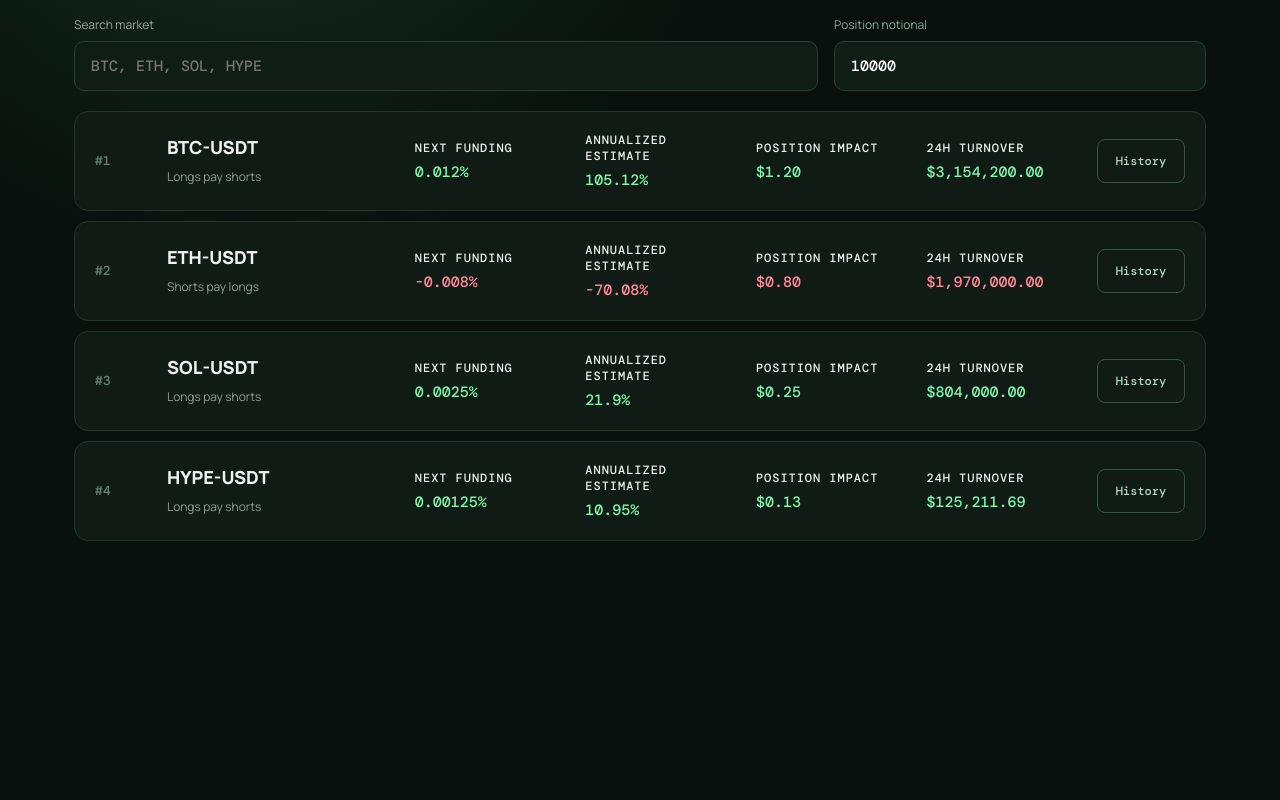
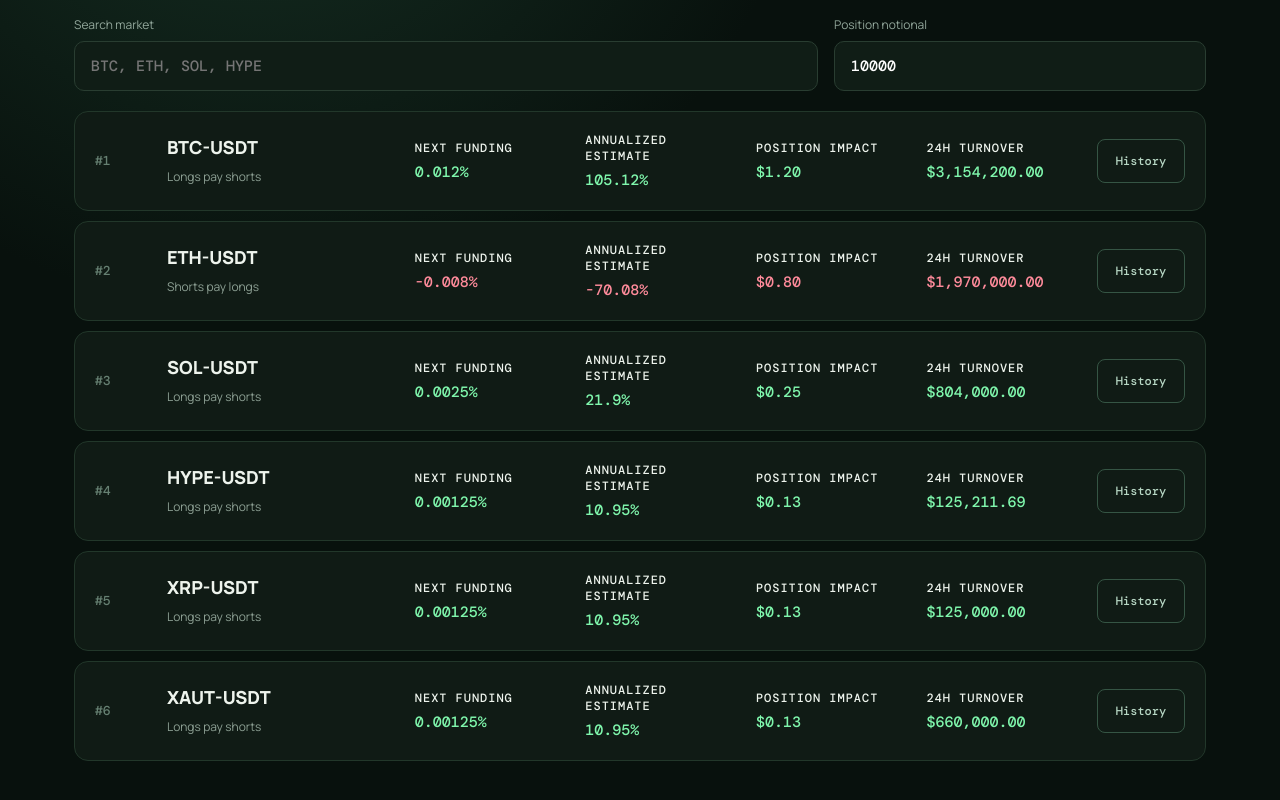
Before and after one commit to Hug0x0/real-funding-radar, a React (Vite) app: page / in a window 1280 px wide. Shown: the part 250-1050 px from the top of the page. Before the commit the page ends 847 px from the top, so only its background shows below. Built offline with nearby package versions, Linux system fonts and the light colour scheme; no server answers.

Commit message:
feat: add XRP and XAUT demo markets

```diff
--- a/src/mock.ts
+++ b/src/mock.ts
@@ -5,4 +5,6 @@ export const demoTickers: MarketTicker[] = [
   { market_id: "eth", symbol: "ETH-USDT", mark_price: "3544.8", index_price: "3547.1", open_interest_value: "846000", volume_24h: "555.7", turnover_24h: "1970000", perp_next_funding_rate: "-0.00008", perp_next_funding_time_ms: Date.now() + 2_140_000 },
   { market_id: "sol", symbol: "SOL-USDT", mark_price: "166.42", index_price: "166.38", open_interest_value: "354000", volume_24h: "4831.1", turnover_24h: "804000", perp_next_funding_rate: "0.000025", perp_next_funding_time_ms: Date.now() + 2_140_000 },
   { market_id: "hype", symbol: "HYPE-USDT", mark_price: "76.75", index_price: "76.74", open_interest_value: "9000", volume_24h: "1573.44", turnover_24h: "125211.69", perp_next_funding_rate: "0.0000125", perp_next_funding_time_ms: Date.now() + 2_140_000 },
+  { market_id: "xrp", symbol: "XRP-USDT", mark_price: "1.25", index_price: "1.25", open_interest_value: "825", volume_24h: "100000", turnover_24h: "125000", perp_next_funding_rate: "0.0000125", perp_next_funding_time_ms: Date.now() + 2_140_000 },
+  { market_id: "xaut", symbol: "XAUT-USDT", mark_price: "3880", index_price: "3880", open_interest_value: "48000", volume_24h: "170", turnover_24h: "660000", perp_next_funding_rate: "0.0000125", perp_next_funding_time_ms: Date.now() + 2_140_000 },
 ];
```
Also changed, not shown: 1 other file (tests, documents, lock files or other folders).
